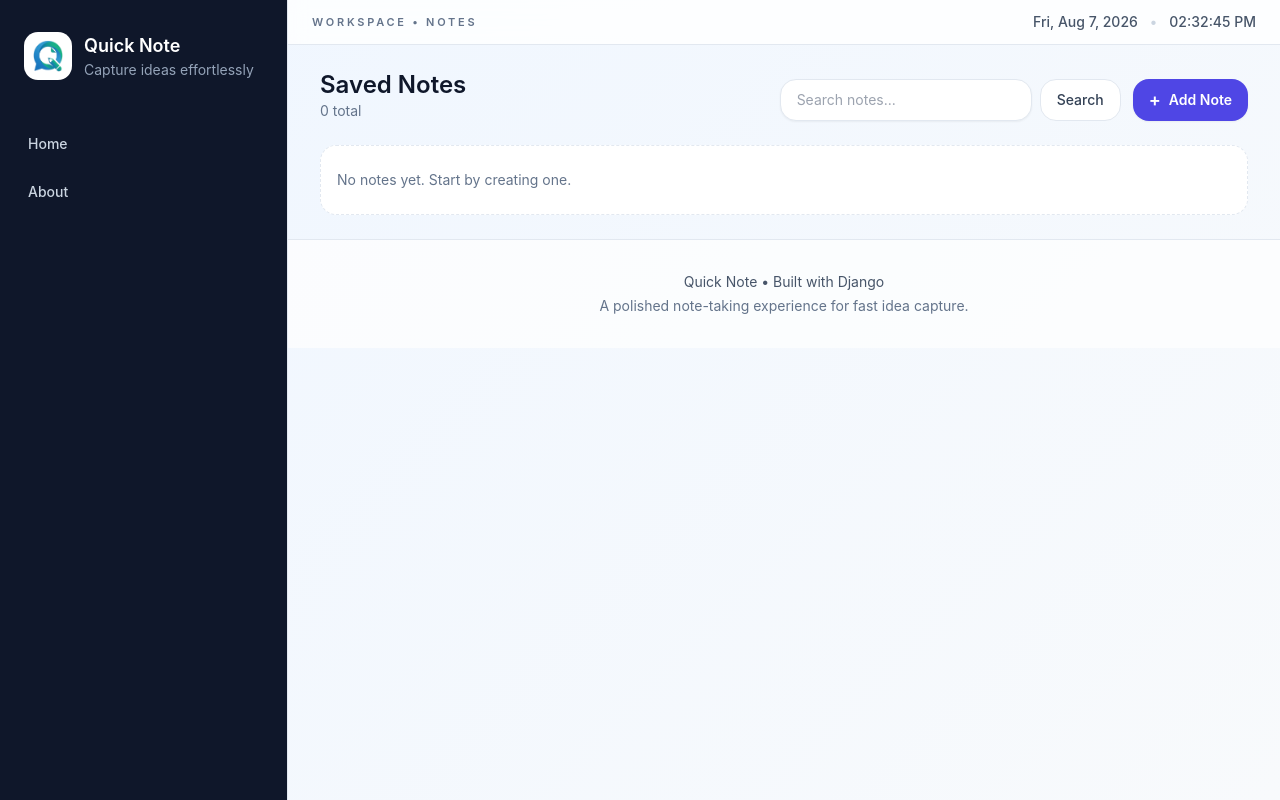
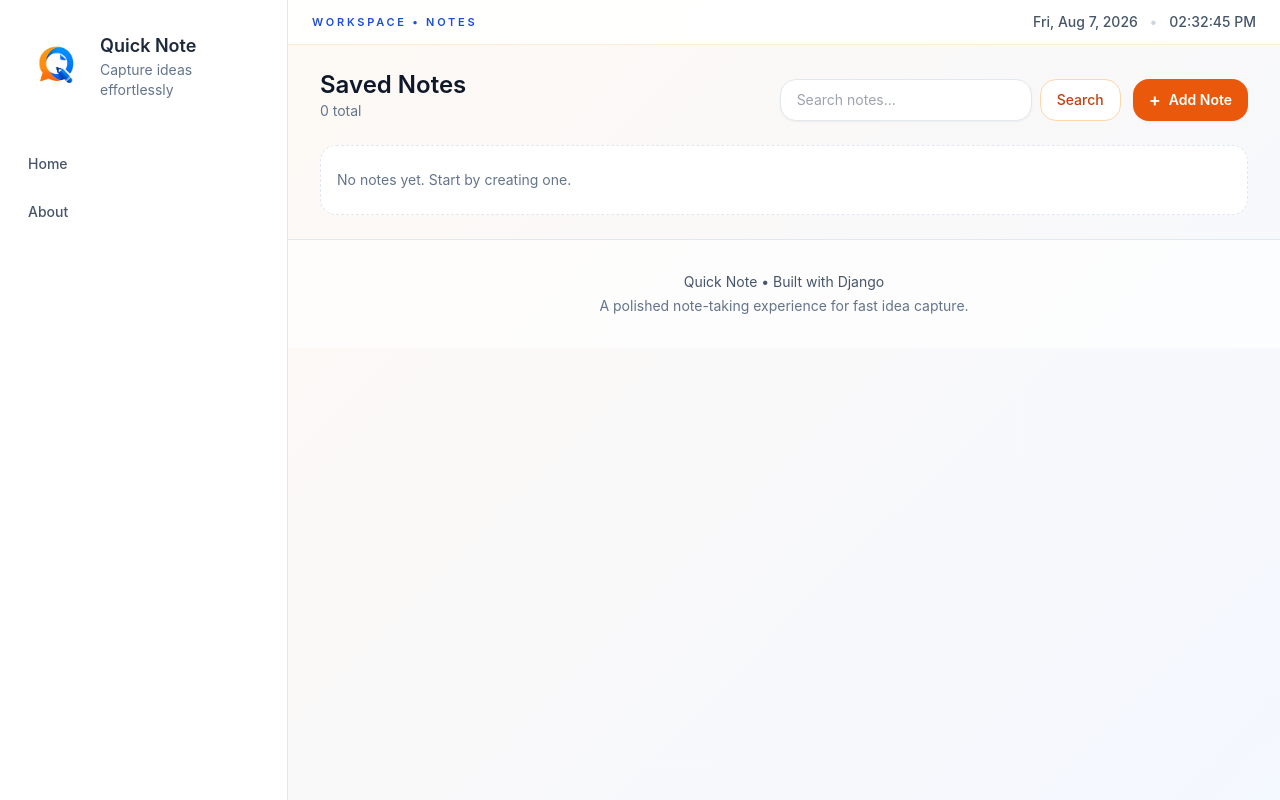
Before and after one commit to Paban-Bhandari/notes_app, a Django app: page / in a window 1280 px wide. Run offline with Django 5.2, Linux system fonts and the light colour scheme; data that the repository does not hold is empty; some libraries are stand-ins or nearby versions.

Commit message:
changes the website theme and logo too

```diff
--- a/note/templates/about.html
+++ b/note/templates/about.html
@@ -7,7 +7,7 @@ About
 {% block content %}
 <div class="mx-auto max-w-7xl px-4 py-6 sm:px-6 lg:px-8">
     <div class="rounded-3xl border border-slate-200 bg-white p-6 shadow-sm sm:p-8 lg:p-10">
-        <span class="inline-flex rounded-full bg-indigo-50 px-3 py-1 text-sm font-medium text-indigo-700">Simple • Fast • Personal</span>
+        <span class="inline-flex rounded-full bg-orange-50 px-3 py-1 text-sm font-medium text-orange-700">Simple • Fast • Personal</span>
         <h1 class="mt-4 text-3xl font-semibold tracking-tight text-slate-900 sm:text-4xl">Keep your thoughts in one place</h1>
         <p class="mt-3 max-w-3xl text-lg text-slate-600">A clean note workspace for capturing ideas quickly, reviewing them later, and staying organized without clutter.</p>
 
--- a/note/templates/base.html
+++ b/note/templates/base.html
@@ -8,12 +8,12 @@
     <link rel="stylesheet" href="{% static 'style.css' %}">
     <title>{% block title %}Notes App{% endblock %}</title>
 </head>
-<body class="min-h-screen bg-slate-50 text-slate-800">
+<body class="min-h-screen bg-[linear-gradient(135deg,#fff9f2_0%,#f4f8ff_100%)] text-slate-800">
     <div class="flex min-h-screen overflow-hidden">
         {% include "partials/navbar.html" %}
         <div class="ml-72 flex min-w-0 flex-1 flex-col overflow-hidden">
-            <div class="flex items-center justify-between border-b border-slate-200 bg-white/80 px-4 py-3 backdrop-blur sm:px-6">
-                <div class="text-[11px] font-semibold uppercase tracking-[0.25em] text-slate-500">Workspace • Notes</div>
+            <div class="flex items-center justify-between border-b border-orange-100 bg-white/90 px-4 py-3 backdrop-blur sm:px-6">
+                <div class="text-[11px] font-semibold uppercase tracking-[0.25em] text-blue-700">Workspace • Notes</div>
                 <div class="flex items-center gap-3 text-sm font-medium text-slate-600">
                     <span id="current-date"></span>
                     <span class="text-slate-300">•</span>
--- a/note/templates/edit_note.html
+++ b/note/templates/edit_note.html
@@ -12,13 +12,13 @@ Edit Note
             {% csrf_token %}
             <div>
                 <label class="mb-2 block text-sm font-medium text-slate-700" for="title">Title</label>
-                <input id="title" type="text" name="title" value="{{ note.title }}" class="w-full rounded-2xl border border-slate-200 bg-white px-4 py-3 text-sm shadow-sm focus:border-indigo-500 focus:outline-none focus:ring-2 focus:ring-indigo-200" required>
+                <input id="title" type="text" name="title" value="{{ note.title }}" class="w-full rounded-2xl border border-slate-200 bg-white px-4 py-3 text-sm shadow-sm focus:border-orange-500 focus:outline-none focus:ring-2 focus:ring-orange-200" required>
             </div>
             <div>
                 <label class="mb-2 block text-sm font-medium text-slate-700" for="content">Content</label>
-                <textarea id="content" name="content" rows="8" class="w-full rounded-2xl border border-slate-200 bg-white px-4 py-3 text-sm shadow-sm focus:border-indigo-500 focus:outline-none focus:ring-2 focus:ring-indigo-200" required>{{ note.content }}</textarea>
+                <textarea id="content" name="content" rows="8" class="w-full rounded-2xl border border-slate-200 bg-white px-4 py-3 text-sm shadow-sm focus:border-orange-500 focus:outline-none focus:ring-2 focus:ring-orange-200" required>{{ note.content }}</textarea>
             </div>
-            <button type="submit" class="rounded-2xl bg-indigo-600 px-4 py-2.5 text-sm font-semibold text-white shadow-sm transition hover:bg-indigo-700">Update Note</button>
+            <button type="submit" class="rounded-2xl bg-orange-600 px-4 py-2.5 text-sm font-semibold text-white shadow-sm transition hover:bg-orange-700">Update Note</button>
         </form>
     </div>
 </div>
--- a/note/templates/home.html
+++ b/note/templates/home.html
@@ -14,9 +14,9 @@ Home
         <div class="flex flex-col gap-3 sm:flex-row">
             <form method="get" class="flex flex-col gap-2 sm:flex-row">
                 <input type="text" name="q" value="{{ query }}" class="w-full rounded-2xl border border-slate-200 bg-white px-4 py-2.5 text-sm shadow-sm focus:border-indigo-500 focus:outline-none focus:ring-2 focus:ring-indigo-200 sm:min-w-[240px]" placeholder="Search notes...">
-                <button type="submit" class="rounded-2xl border border-slate-200 bg-white px-4 py-2.5 text-sm font-medium text-slate-700 transition hover:bg-slate-50">Search</button>
+                <button type="submit" class="rounded-2xl border border-orange-200 bg-white px-4 py-2.5 text-sm font-medium text-orange-700 transition hover:bg-orange-50">Search</button>
             </form>
-            <button type="button" class="inline-flex items-center justify-center gap-2 rounded-2xl bg-indigo-600 px-4 py-2.5 text-sm font-semibold text-white shadow-sm transition hover:bg-indigo-700" data-open-modal>
+            <button type="button" class="inline-flex items-center justify-center gap-2 rounded-2xl bg-orange-600 px-4 py-2.5 text-sm font-semibold text-white shadow-sm transition hover:bg-orange-700" data-open-modal>
                 <span class="text-lg leading-none">+</span>
                 Add Note
             </button>
@@ -58,14 +58,14 @@ Home
                 {% csrf_token %}
                 <div>
                     <label class="mb-2 block text-sm font-medium text-slate-700" for="modal-title">Title</label>
-                    <input id="modal-title" type="text" name="title" class="w-full rounded-2xl border border-slate-200 bg-white px-4 py-3 text-sm shadow-sm focus:border-indigo-500 focus:outline-none focus:ring-2 focus:ring-indigo-200" placeholder="Note title" required>
+                    <input id="modal-title" type="text" name="title" class="w-full rounded-2xl border border-slate-200 bg-white px-4 py-3 text-sm shadow-sm focus:border-orange-500 focus:outline-none focus:ring-2 focus:ring-orange-200" placeholder="Note title" required>
                 </div>
                 <div>
                     <label class="mb-2 block text-sm font-medium text-slate-700" for="modal-content">Content</label>
-                    <textarea id="modal-content" name="content" class="w-full rounded-2xl border border-slate-200 bg-white px-4 py-3 text-sm shadow-sm focus:border-indigo-500 focus:outline-none focus:ring-2 focus:ring-indigo-200" placeholder="Write your note here..." rows="6" required></textarea>
+                    <textarea id="modal-content" name="content" class="w-full rounded-2xl border border-slate-200 bg-white px-4 py-3 text-sm shadow-sm focus:border-orange-500 focus:outline-none focus:ring-2 focus:ring-orange-200" placeholder="Write your note here..." rows="6" required></textarea>
                 </div>
                 <div class="flex flex-col gap-2 sm:flex-row">
-                    <button type="submit" class="w-full rounded-2xl bg-indigo-600 px-4 py-2.5 text-sm font-semibold text-white shadow-sm transition hover:bg-indigo-700">Save note</button>
+                    <button type="submit" class="w-full rounded-2xl bg-orange-600 px-4 py-2.5 text-sm font-semibold text-white shadow-sm transition hover:bg-orange-700">Save note</button>
                     <button type="button" class="w-full rounded-2xl border border-slate-200 bg-white px-4 py-2.5 text-sm font-semibold text-slate-700 transition hover:bg-slate-50" data-close-modal>Cancel</button>
                 </div>
             </form>
--- a/note/templates/partials/navbar.html
+++ b/note/templates/partials/navbar.html
@@ -1,15 +1,15 @@
 {% load static %}
-<nav class="fixed inset-y-0 left-0 flex w-72 flex-col border-r border-slate-200 bg-slate-900 px-4 py-5 text-slate-100" aria-label="Sidebar navigation">
+<nav class="fixed inset-y-0 left-0 flex w-72 flex-col border-r border-slate-200 bg-white px-4 py-5 text-slate-700" aria-label="Sidebar navigation">
     <a class="flex items-center gap-3 rounded-2xl px-2 py-3" href="/">
-        <img src="{% static 'images/logo.png' %}" alt="Quick Note logo" class="logo-image">
+        <img src="{% static 'images/logo.png' %}" alt="Quick Note logo" class="logo-image h-16 w-16">
         <span>
-            <span class="block text-lg font-semibold text-white">Quick Note</span>
-            <span class="block text-sm text-slate-400">Capture ideas effortlessly</span>
+            <span class="block text-lg font-semibold text-slate-800">Quick Note</span>
+            <span class="block text-sm text-slate-500">Capture ideas effortlessly</span>
         </span>
     </a>
 
     <div class="mt-8 space-y-2">
-        <a class="block rounded-2xl px-3 py-2.5 text-sm font-medium text-slate-300 transition hover:bg-slate-800 hover:text-white" href="/">Home</a>
-        <a class="block rounded-2xl px-3 py-2.5 text-sm font-medium text-slate-300 transition hover:bg-slate-800 hover:text-white" href="{% url 'about' %}">About</a>
+        <a class="block rounded-2xl px-3 py-2.5 text-sm font-medium text-slate-600 transition hover:bg-orange-50 hover:text-orange-600" href="/">Home</a>
+        <a class="block rounded-2xl px-3 py-2.5 text-sm font-medium text-slate-600 transition hover:bg-orange-50 hover:text-orange-600" href="{% url 'about' %}">About</a>
     </div>
 </nav>
```
Also changed, not shown: note/static/images/logo.png.
